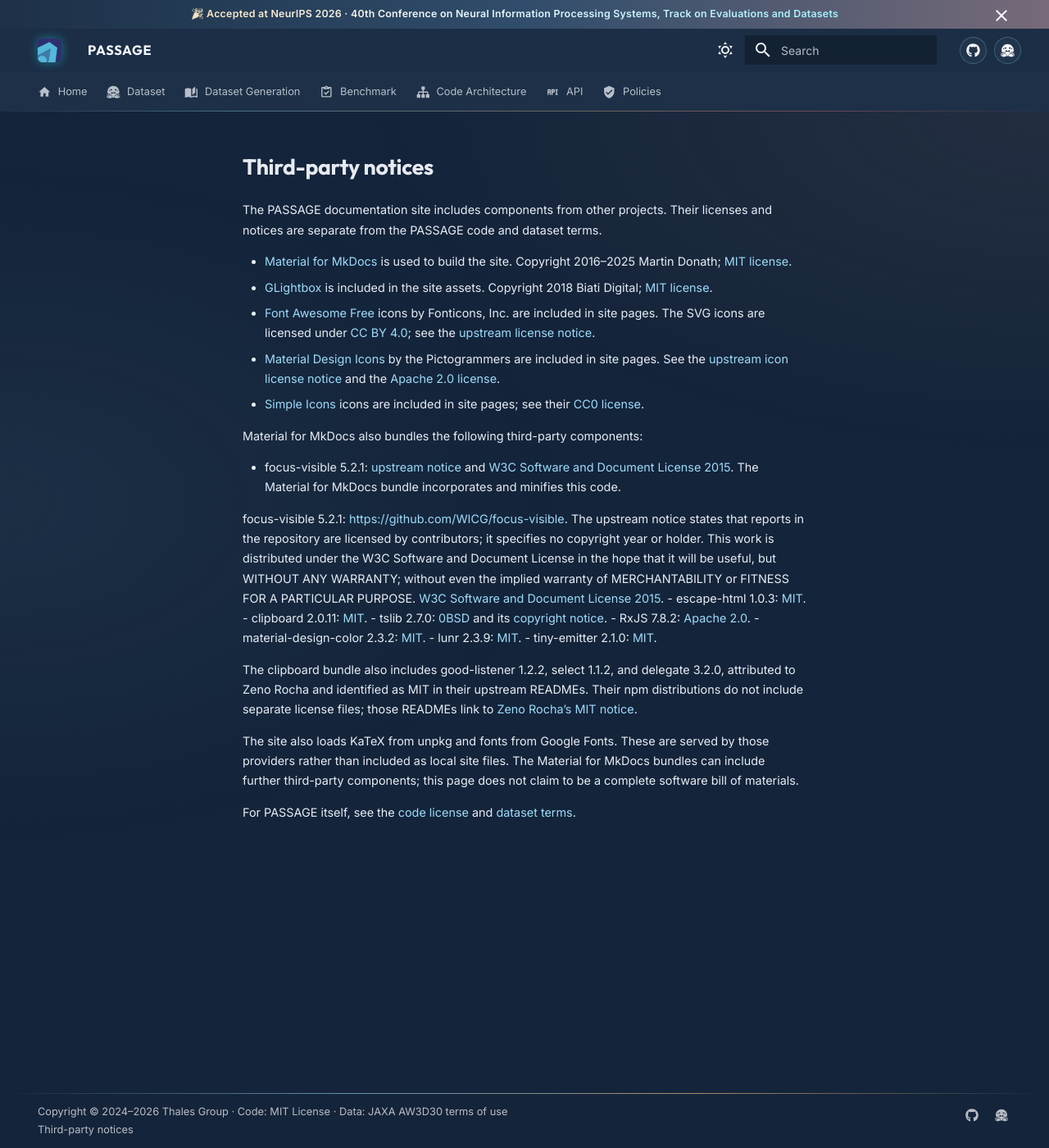
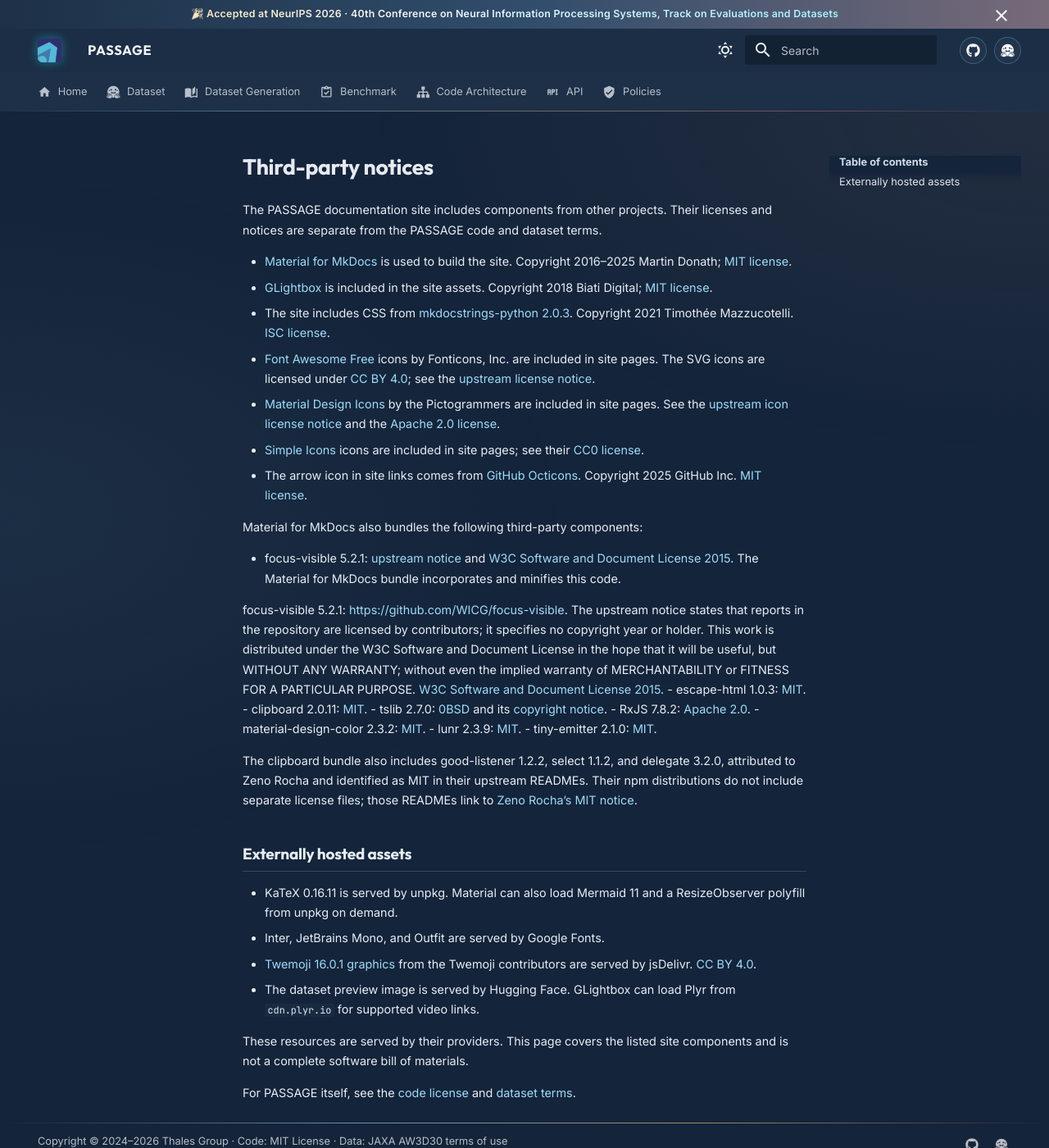
Before and after one commit to ThalesGroup/passage, an MkDocs documentation site: the page built from docs/licenses/third-party.md, in a window 1280 px wide and 1400 px high. Shown: the whole window at 82% size. Built offline with MkDocs 1.6.1 and Material for MkDocs 9.7.7, drawn with Linux system fonts in a browser that asks for light colours.

Commit message:
Document site assets and limit search languages

```diff
--- a/docs/licenses/third-party.md
+++ b/docs/licenses/third-party.md
@@ -7,6 +7,8 @@ licenses and notices are separate from the PASSAGE code and dataset terms.
   build the site. Copyright 2016–2025 Martin Donath; [MIT license](third-party/material-for-mkdocs.txt).
 - [GLightbox](https://github.com/biati-digital/glightbox) is included in the
   site assets. Copyright 2018 Biati Digital; [MIT license](third-party/glightbox.txt).
+- The site includes CSS from [mkdocstrings-python 2.0.3](https://github.com/mkdocstrings/python/tree/2.0.3).
+  Copyright 2021 Timothée Mazzucotelli. [ISC license](third-party/mkdocstrings-python-2.0.3.txt).
 - [Font Awesome Free](https://fontawesome.com/) icons by Fonticons, Inc. are
   included in site pages. The SVG icons are licensed under
   [CC BY 4.0](https://creativecommons.org/licenses/by/4.0/); see the
@@ -17,6 +19,8 @@ licenses and notices are separate from the PASSAGE code and dataset terms.
   the [Apache 2.0 license](third-party/apache-2.0.txt).
 - [Simple Icons](https://simpleicons.org/) icons are included in site pages;
   see their [CC0 license](third-party/simple-icons.txt).
+- The arrow icon in site links comes from [GitHub Octicons](https://github.com/primer/octicons).
+  Copyright 2025 GitHub Inc. [MIT license](third-party/octicons.txt).
 
 Material for MkDocs also bundles the following third-party components:
 
@@ -45,10 +49,19 @@ delegate 3.2.0, attributed to Zeno Rocha and identified as MIT in their
 upstream READMEs. Their npm distributions do not include separate license
 files; those READMEs link to [Zeno Rocha’s MIT notice](third-party/zeno-rocha-mit-license.txt).
 
-The site also loads KaTeX from unpkg and fonts from Google Fonts. These are
-served by those providers rather than included as local site files. The
-Material for MkDocs bundles can include further third-party components; this
-page does not claim to be a complete software bill of materials.
+## Externally hosted assets
+
+- KaTeX 0.16.11 is served by unpkg. Material can also load Mermaid 11 and
+  a ResizeObserver polyfill from unpkg on demand.
+- Inter, JetBrains Mono, and Outfit are served by Google Fonts.
+- [Twemoji 16.0.1 graphics](https://github.com/jdecked/twemoji/tree/v16.0.1)
+  from the Twemoji contributors are served by jsDelivr.
+  [CC BY 4.0](https://creativecommons.org/licenses/by/4.0/).
+- The dataset preview image is served by Hugging Face. GLightbox can load
+  Plyr from `cdn.plyr.io` for supported video links.
+
+These resources are served by their providers. This page covers the listed
+site components and is not a complete software bill of materials.
 
 For PASSAGE itself, see the [code license](https://github.com/ThalesGroup/passage/blob/main/LICENSE)
 and [dataset terms](../dataset/index.md#licence-and-attribution).
--- a/mkdocs.yml
+++ b/mkdocs.yml
@@ -12,8 +12,10 @@ site_url: !ENV [SITE_URL, "https://thalesgroup.github.io/passage/"]
 #   (their relative links point outside docs/);
 # - fragments that include-markdown reads from disk into other pages;
 # - the theme overrides (Jinja templates, read through `theme.custom_dir`).
+# - Material's optional language scripts, unused by the English search below.
 exclude_docs: |
   /gen/notebooks/
+  /assets/javascripts/lunr/
   /DATA_QUALIFICATION.md
   /TRAJECTORY_STYLE.md
   /_partials/
@@ -99,6 +101,7 @@ theme:
 plugins:
   - include-markdown
   - search:
+      lang: [en]
       separator: '[\s\-\.]+'
   - mkdocstrings:
       default_handler: python
```
Also changed, not shown: docs/licenses/third-party/mkdocstrings-python-2.0.3.txt (added, +15 -0 lines), docs/licenses/third-party/octicons.txt (added, +21 -0 lines).
